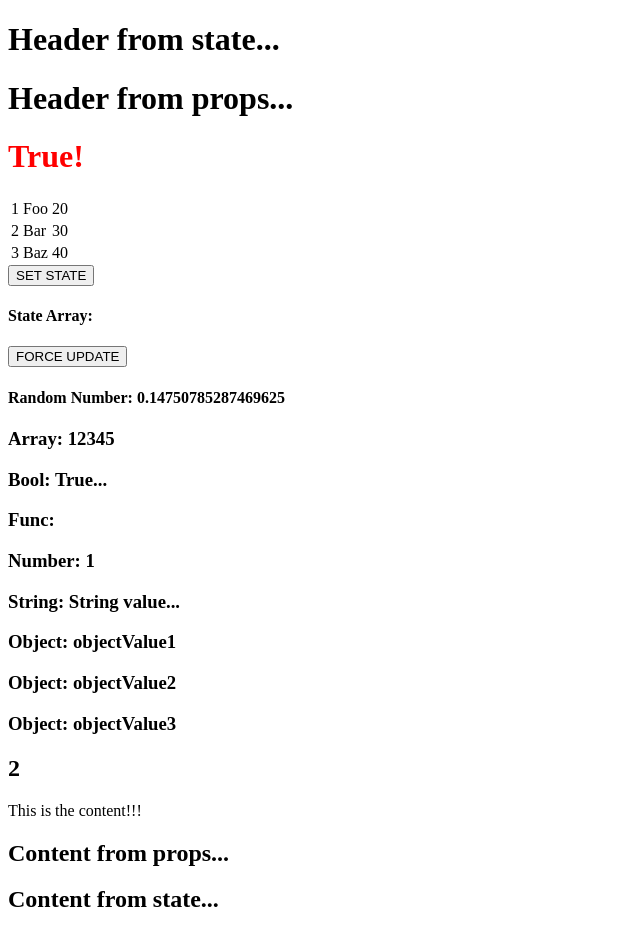
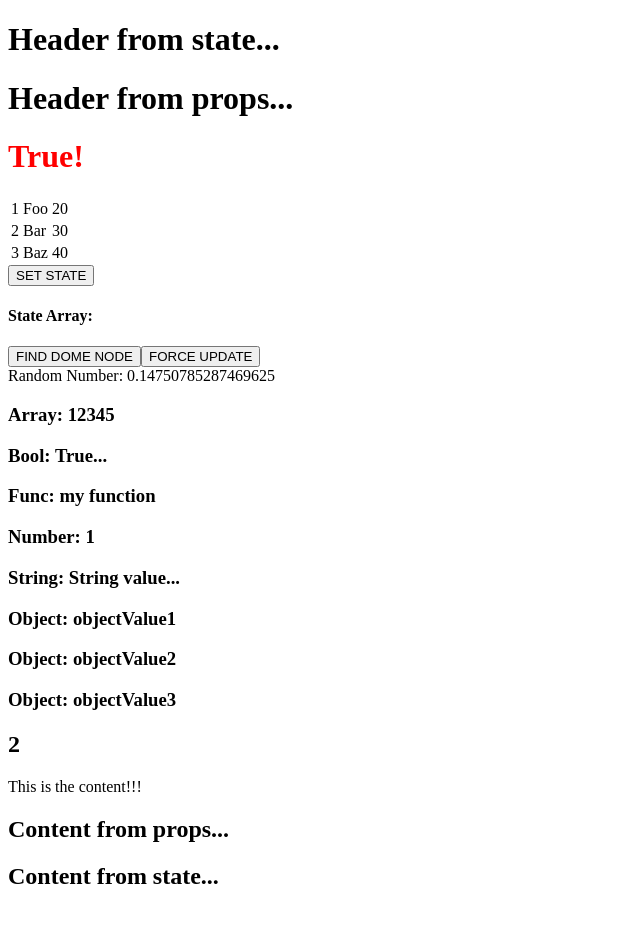
Before and after one commit to thej123/reactor, a React (Create React App) app in the folder my-app-ui/: page / in a window 1280 px wide. Shown: the whole page, without its empty margins (0-640 px from the left). After the commit the page ends 910 px from the top, so only its background shows below. Built offline with nearby package versions, Linux system fonts and the light colour scheme.

Commit message:
added findDomNodeHandler

```diff
--- a/my-app-ui/src/App.jsx
+++ b/my-app-ui/src/App.jsx
@@ -1,4 +1,5 @@
 import React from 'react';
+import ReactDOM from 'react-dom';
 import PropTypes from 'prop-types';
 
 class App extends React.Component {
@@ -35,6 +36,8 @@ class App extends React.Component {
 
         //Sometimes we might want to update the component manually. This can be achieved using the forceUpdate() method.
         this.forceUpdateHandler = this.forceUpdateHandler.bind(this);
+
+        this.findDomNodeHandler = this.findDomNodeHandler.bind(this);
     };
 
     setStateHandler() {
@@ -46,6 +49,11 @@ class App extends React.Component {
 
     forceUpdateHandler() {
         this.forceUpdate()
+    }
+
+    findDomNodeHandler() {
+        let myDiv = document.getElementById('myDiv');
+        ReactDOM.findDOMNode(myDiv).style.color = 'green';
     }
     render() {
         return (
@@ -61,12 +69,13 @@ class App extends React.Component {
                 <button onClick = {this.setStateHandler}>SET STATE</button>
                 <h4>State Array: {this.state.datatwo}</h4>
 
+                <button onClick = {this.findDomNodeHandler}>FIND DOME NODE</button>
                 <button onClick = {this.forceUpdateHandler}>FORCE UPDATE</button>
-                <h4>Random Number: {Math.random()}</h4>
+                <div id = "myDiv">Random Number: {Math.random()}</div>
 
                 <h3>Array: {this.props.propArray}</h3>
                 <h3>Bool: {this.props.propBool ? "True..." : "False..."}</h3>
-                <h3>Func: {this.props.propFunc}</h3>
+                <h3>Func: {this.props.propFunc("my function")}</h3>
                 <h3>Number: {this.props.propNumber}</h3>
                 <h3>String: {this.props.propString}</h3>
                 <h3>Object: {this.props.propObject.objectName1}</h3>
@@ -90,7 +99,7 @@ App.propTypes = {
     propBool: PropTypes.bool.isRequired,
     propFunc: PropTypes.func,
     propNumber: PropTypes.number,
-    propString: PropTypes.object
+    propString: PropTypes.string
 }
 
 // After the validation patterns, we will set App.defaultProps.
```
